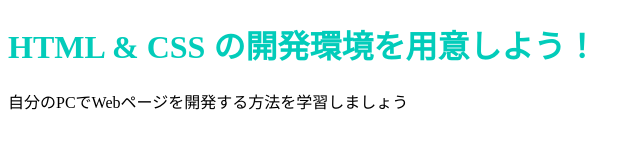
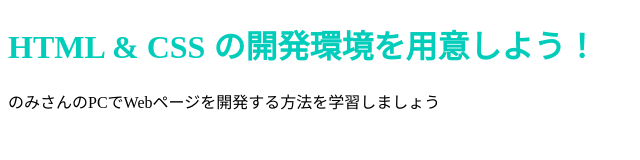
Before and after one commit to nomisan/nomisan.github.io, a plain HTML site: page index.html in a window 1280 px wide. Shown: the whole page, without its empty margins (0-640 px from the left). Drawn offline with Linux system fonts and the light colour scheme.

Commit message:
Update index.html

```diff
--- a/index.html
+++ b/index.html
@@ -7,6 +7,6 @@
   </head>
   <body>
     <h1 class="title">HTML & CSS の開発環境を用意しよう！</h1>
-    <p>自分のPCでWebページを開発する方法を学習しましょう</p>
+    <p>のみさんのPCでWebページを開発する方法を学習しましょう</p>
   </body>
 </html>
```
